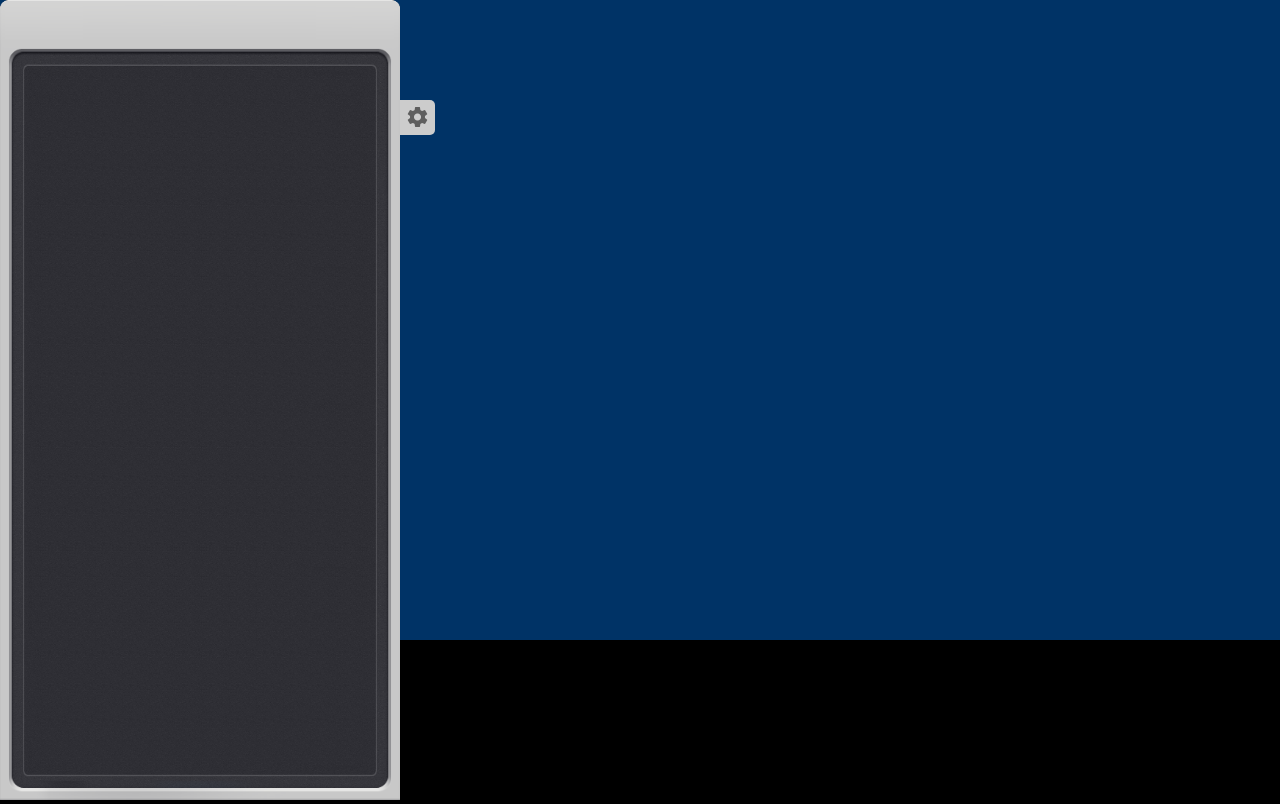
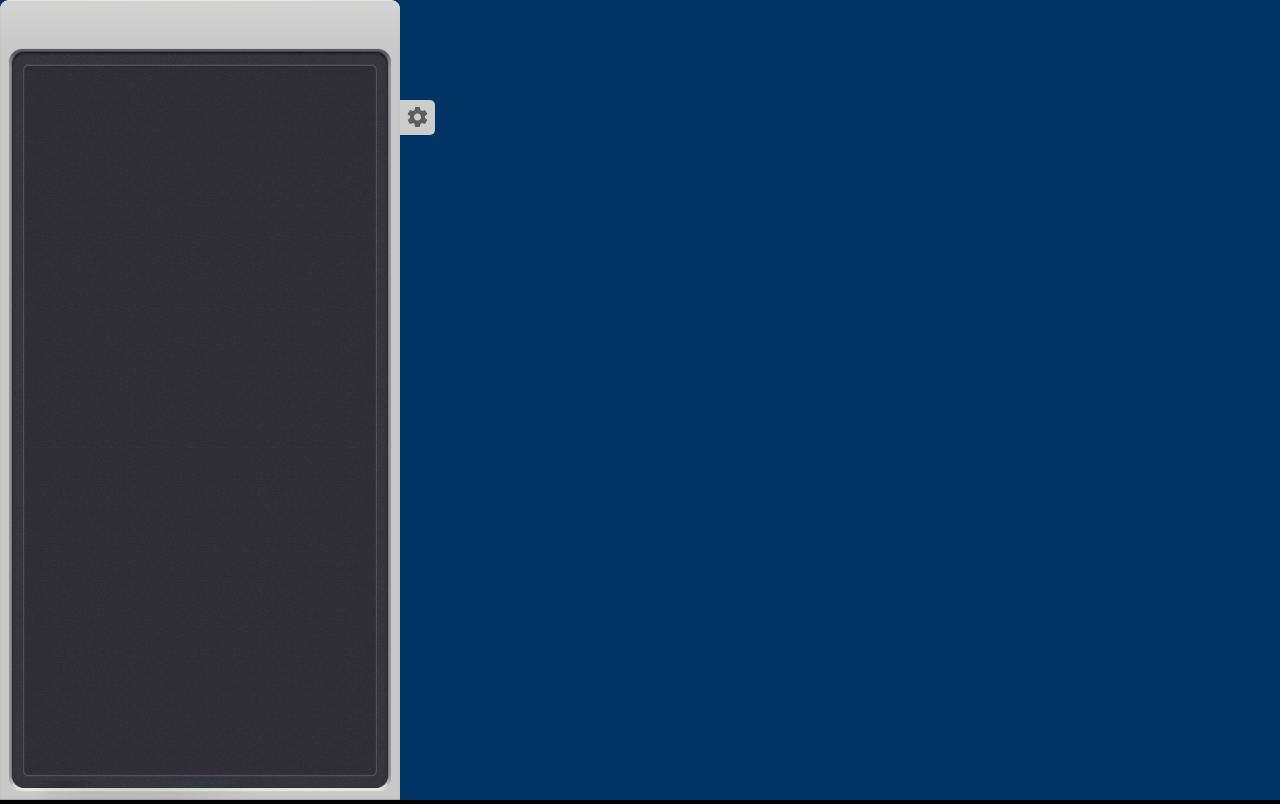
Before and after one commit to arctwelve/l-system-explorer, a plain HTML site: page index.html in a window 1280 px wide. Drawn offline with Linux system fonts and the light colour scheme.

Commit message:
Complete require.js

```diff
--- a/index.html
+++ b/index.html
@@ -5,7 +5,7 @@
     <meta charset="utf-8">
     <meta name="viewport" content="width=device-width, initial-scale=1.0">
     <meta name="description" content="l-system explorer">
-    <meta name="keywords" content="l-system, alec cove, lindenmayer, spa, javascript, procedural, graphics, html, css">
+    <meta name="keywords" content="l-system, alec cove, lindenmayer, single page app, javascript, procedural, graphics, html, css">
     <meta name="author" content="Alec Cove">
 
     <title>L-System Explorer</title>
@@ -15,8 +15,6 @@
     <link href="style/control-panel.css" rel="stylesheet">
     <link href="https://fonts.googleapis.com/css?family=Source+Sans+Pro:600|Material+Icons" rel="stylesheet">
 
-    <!-- intentional placement, block rendering until require.js is loaded -->
-    <script data-main="js/app/main" src="js/lib/require.js"></script>
 </head>
 
 <body>
@@ -30,10 +28,11 @@
         </div>
     </div>
 
-
     <div id="drawing-canvas-container">
         <canvas id="drawing-canvas"></canvas>
     </div>
 
+    <script data-main="js/app/main" src="js/lib/require.js"></script>
+
 </body>
 </html>
--- a/js/app/Application.js
+++ b/js/app/Application.js
@@ -7,25 +7,24 @@
 define(function (require) {
 
 
-    var ControlPanel = require('app/ControlPanel');
+    var ControlPanel =  require('app/ControlPanel');
+    var DrawingCanvas = require('app/DrawingCanvas');
+    var Rewriter =      require('app/Rewriter');
 
 
     var Application = function () {
 
         var controlPanel = new ControlPanel();
-
-        /*
         var canvas = new DrawingCanvas();
 
         var rewriter = new Rewriter("R");
         rewriter.addProduction("L->R+L+R");
         rewriter.addProduction("R->L-R-L");
-        rewriter.derive(9);
-    */
-        //console.log(rewriter.words.toString().replace(/,/g, ""));
+        rewriter.derive(5);
+
+        console.log(rewriter.words.toString().replace(/,/g, ""));
     }
 
-
+    // return reference so the object can be instantiated after required as a module
     return Application;
-
 });
--- a/js/app/ControlPanel.js
+++ b/js/app/ControlPanel.js
@@ -4,8 +4,8 @@
 /*
  * Control panel object. Persists on the left side in open or closed drawer state.
  */
+define(function () {
 
-define(function () {
 
     var ControlPanel = function () {
 
@@ -19,8 +19,7 @@ define(function () {
 
 
     /*
-     * Event handler for the toggle tab click. Slides the panel
-     * drawer in or out. Animation is handled by CSS.
+     * Event handler for the toggle tab click. Slides the panel drawer in / out. Animation is CSS.
      */
     ControlPanel.prototype.toggleControls = function () {
 
@@ -34,5 +33,6 @@ define(function () {
     }
 
 
+    // return reference so the object can be instantiated after required as a module
     return ControlPanel;
 });
--- a/js/app/DrawingCanvas.js
+++ b/js/app/DrawingCanvas.js
@@ -5,6 +5,9 @@
  * Drawing canvas object. Takes up entire window, including space underneath control panel. Object
  * wraps the html canvas -- the reference to it (this.obj) is grabbed in the constructor.
  */
+define(function () {
+
+
     var DrawingCanvas = function () {
 
         this.container = document.getElementById("drawing-canvas-container");
@@ -19,7 +22,7 @@ var DrawingCanvas = function () {
     DrawingCanvas.prototype.resizeCanvas = function () {
         this.cvs.width = window.innerWidth;
         this.cvs.height = window.innerHeight;
-    this.render();
+        //this.render();
     }
 
 
@@ -30,14 +33,13 @@ DrawingCanvas.prototype.render = function (time) {
         this.ctx.fillStyle = 'rgba(0, 51, 102, 0.02)';
         this.ctx.fillRect(0, 0, this.cvs.width, this.cvs.height);
 
-    /*
+
         this.ctx.beginPath();
         this.ctx.moveTo(this.getRandInt(1, 2000), this.getRandInt(1, 2000));
         this.ctx.lineTo(this.getRandInt(1, 2000), this.getRandInt(1, 2000));
 
         this.ctx.strokeStyle = 'hsl(' + 360 * Math.random() + ', 50%, 50%)';
         this.ctx.stroke();
-    */
 
         window.requestAnimationFrame(this.render.bind(this));
     }
@@ -49,3 +51,8 @@ DrawingCanvas.prototype.getRandInt = function (min, max) {
         max = Math.floor(max);
         return Math.floor(Math.random() * (max - min)) + min;
     }
+
+
+    // return reference so the object can be instantiated after required as a module
+    return DrawingCanvas;
+});
--- a/js/app/Rewriter.js
+++ b/js/app/Rewriter.js
@@ -9,6 +9,9 @@
  * grammars, simultaneously and in parallel. The result creates an array of words that represents
  * drawing rules which are passed to the graphics object.
  */
+define(function () {
+
+
     var Rewriter = function (a) {
 
         this.axiom = a.split("");
@@ -60,3 +63,8 @@ Rewriter.prototype.splitProductions = function (t, r) {
             r.push(p[1].split(""));
         }
     }
+
+
+    // return reference so the object can be instantiated after required as a module
+    return Rewriter;
+});
--- a/style/control-panel.css
+++ b/style/control-panel.css
@@ -36,7 +36,6 @@
     text-align: center;
     border-radius: 0 5px 5px 0;
     background-color: #ccc;
-    cursor: pointer;
 }
 
 .material-icons.md-dark {
@@ -50,5 +49,6 @@ i.vert-align {
 }
 
 i.vert-align:hover {
-    color: #6699cc
+    color: #6699cc;
+    cursor: pointer;
 }
```
Also changed, not shown: js/lib/README.txt (added). Lines whose indentation alone changed are shown as unchanged.
